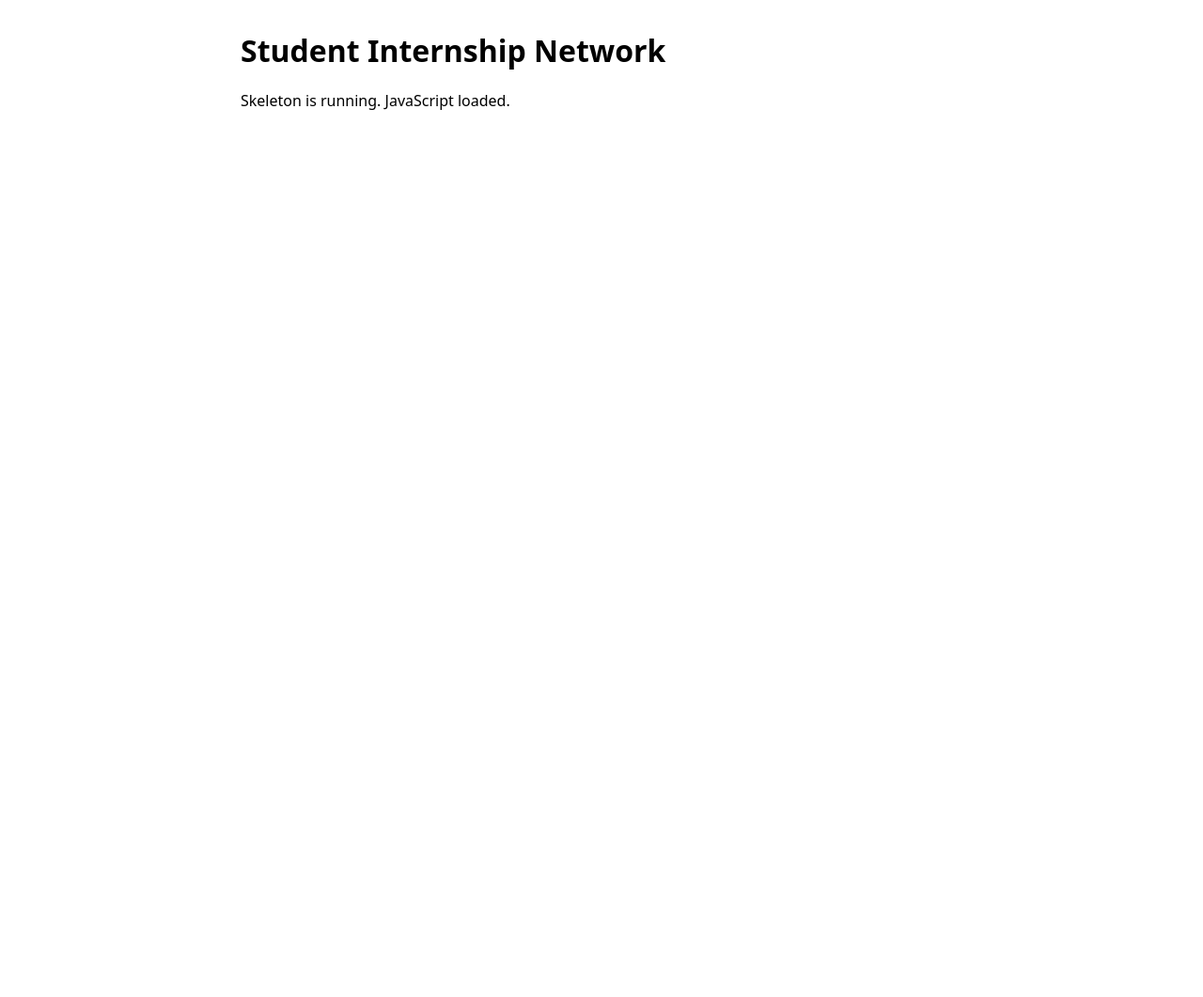
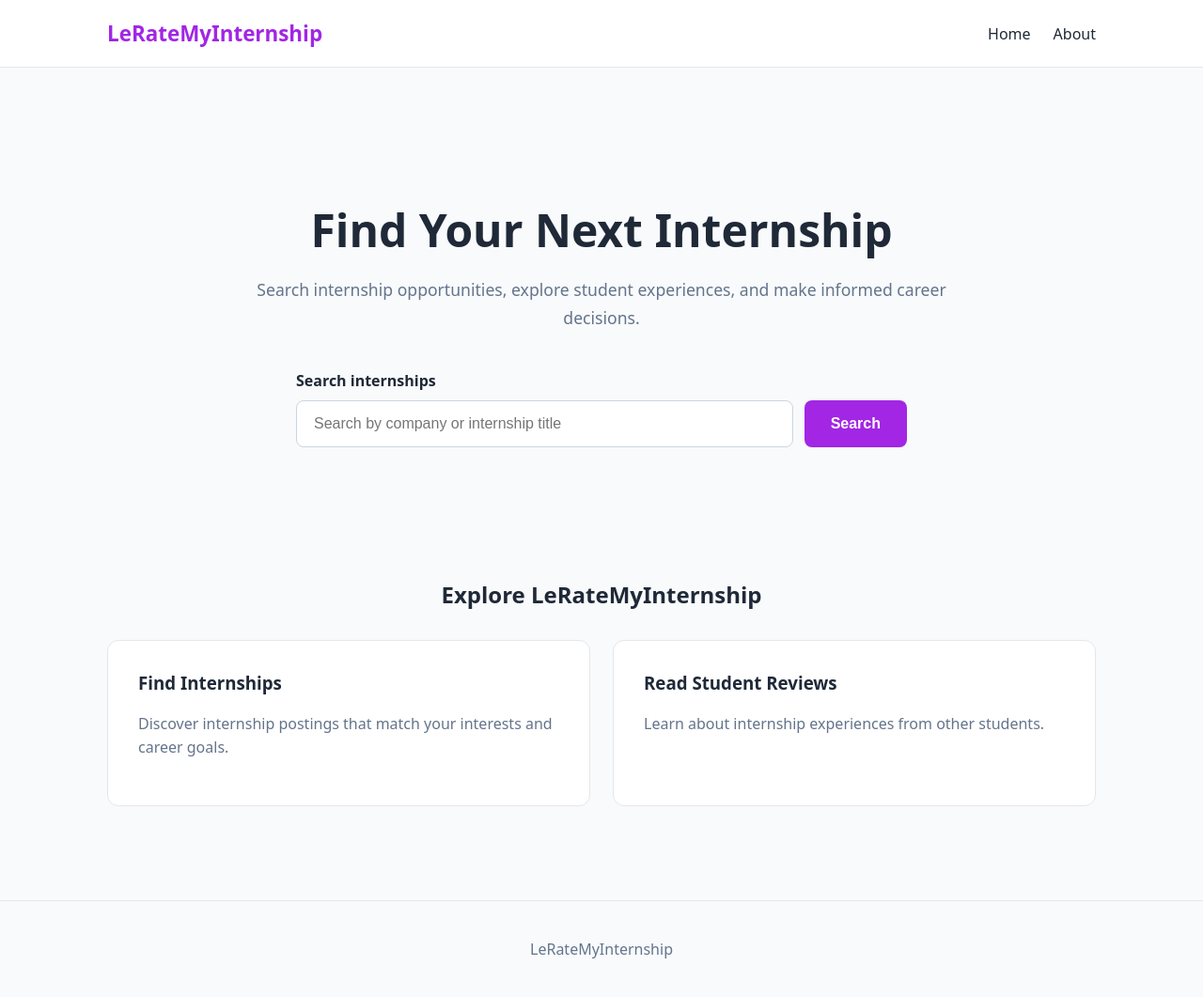
Before and after one commit to Revanik/LeRateMyInternship, a Spring Boot app: page / in a window 1280 px wide. Shown: the whole page at 94% size. Before the commit the page ends 117 px from the top, so only its background shows below. Run offline with Spring Boot 4, Linux system fonts and the light colour scheme.

Commit message:
feature: implement Thymeleaf homepage layout/styling

```diff
--- a/src/main/java/internshipnetwork/common/HomeController.java
+++ b/src/main/java/internshipnetwork/common/HomeController.java
@@ -10,7 +10,7 @@ public class HomeController {
 
     @GetMapping("/")
     public String home(Model model) {
-        model.addAttribute("appName", "Student Internship Network");
+        model.addAttribute("appName", "LeRateMyInternship");
         return "home";
     }
 }
--- a/src/main/resources/static/css/main.css
+++ b/src/main/resources/static/css/main.css
@@ -1 +1,187 @@
-body { font-family: system-ui, sans-serif; margin: 2rem auto; max-width: 48rem; padding: 0 1rem; }
+
+/* General Styling */
+* {
+    box-sizing: border-box;
+}
+
+body {
+    margin: 0;
+    font-family: system-ui, -apple-system, sans-serif;
+    color: #1f2937;
+    background-color: #f8fafc;
+}
+
+a {
+    color: inherit;
+    text-decoration: none;
+}
+
+/* Navigation Bar*/
+.site-header {
+    background-color: white;
+    border-bottom: 1px solid #e5e7eb;
+}
+
+.navbar {
+    max-width: 1100px;
+    margin: 0 auto;
+    padding: 20px 24px;
+    display: flex;
+    justify-content: space-between;
+    align-items: center;
+}
+
+.logo {
+    font-size: 1.4rem;
+    font-weight: 700;
+    color: #a226e4;
+}
+
+.nav-links {
+    display: flex;
+    gap: 24px;
+}
+
+.nav-links a:hover {
+    color: #a226e4;
+}
+
+/* Homepage Intro */
+.intro {
+    max-width: 850px;
+    margin: 0 auto;
+    padding: 100px 24px 80px;
+    text-align: center;
+}
+
+.intro h1 {
+    font-size: clamp(2rem, 5vw, 3rem);
+    margin-bottom: 16px;
+}
+
+.intro p {
+    font-size: 1.1rem;
+    color: #64748b;
+    line-height: 1.7;
+    margin-bottom: 40px;
+}
+
+/* Search form */
+.search-form {
+    max-width: 650px;
+    margin: 0 auto;
+    text-align: left;
+}
+
+.search-form label {
+    display: block;
+    margin-bottom: 10px;
+    font-weight: 600;
+}
+
+.search-controls {
+    display: flex;
+    gap: 12px;
+}
+
+.search-controls input {
+    flex: 1;
+    min-width: 0;
+    padding: 15px 18px;
+    border: 1px solid #cbd5e1;
+    border-radius: 8px;
+    font-size: 1rem;
+}
+
+.search-controls input:focus {
+    outline: 2px solid #a226e4;
+    outline-offset: 2px;
+}
+
+.search-controls button {
+    padding: 15px 28px;
+    border: none;
+    border-radius: 8px;
+    background-color: #a226e4;
+    color: white;
+    font-size: 1rem;
+    font-weight: 600;
+    cursor: pointer;
+}
+
+.search-controls button:hover {
+    background-color: #932acc;
+}
+
+/* Feature section */
+.features {
+    max-width: 1100px;
+    margin: 0 auto;
+    padding: 40px 24px 100px;
+}
+
+.features h2 {
+    text-align: center;
+    margin-bottom: 32px;
+}
+
+.feature-grid {
+    display: grid;
+    grid-template-columns: repeat(2, minmax(0, 1fr));
+    gap: 24px;
+}
+
+.feature-card {
+    padding: 32px;
+    background-color: white;
+    border: 1px solid #e5e7eb;
+    border-radius: 12px;
+}
+
+.feature-card h3 {
+    margin-top: 0;
+}
+
+.feature-card p {
+    color: #64748b;
+    line-height: 1.6;
+}
+
+/* Footer */
+.site-footer {
+    padding: 24px;
+    border-top: 1px solid #e5e7eb;
+    text-align: center;
+    color: #64748b;
+}
+
+/* Dynamic-ness */
+@media (max-width: 600px) {
+    .navbar {
+        padding: 16px;
+    }
+
+    .logo {
+        font-size: 1.1rem;
+    }
+
+    .nav-links {
+        gap: 12px;
+    }
+
+    .intro {
+        padding: 70px 16px 50px;
+    }
+
+    .search-controls {
+        flex-direction: column;
+    }
+
+    .search-controls button {
+        width: 100%;
+    }
+
+    .feature-grid {
+        grid-template-columns: 1fr;
+    }
+}
--- a/src/main/resources/static/js/main.js
+++ b/src/main/resources/static/js/main.js
@@ -1,4 +1,3 @@
 document.addEventListener('DOMContentLoaded', () => {
-  const el = document.getElementById('js-status');
-  if (el) el.textContent = 'JavaScript loaded.';
+    console.log('LeRateMyInternship homepage loaded.');
 });
--- a/src/main/resources/templates/home.html
+++ b/src/main/resources/templates/home.html
@@ -1,10 +1,70 @@
 <!DOCTYPE html>
-<html xmlns:th="http://www.thymeleaf.org">
+<html lang="en" xmlns:th="http://www.thymeleaf.org">
 <head th:replace="~{fragments/layout :: head(${appName})}"></head>
+
 <body>
-  <main>
-    <h1 th:text="${appName}">Student Internship Network</h1>
-    <p>Skeleton is running. <span id="js-status">JavaScript not loaded.</span></p>
-  </main>
+    <header class="site-header">
+        <nav class="navbar" aria-label="Main navigation">
+            <a class="logo" th:href="@{/}">LeRateMyInternship</a>
+
+            <div class="nav-links">
+                <a th:href="@{/}">Home</a>
+                <a href="#about">About</a>
+            </div>
+        </nav>
+    </header>
+
+    <main>
+        <section class="intro">
+            <h1>Find Your Next Internship</h1>
+            <p>
+                Search internship opportunities, explore student
+                experiences, and make informed career decisions.
+            </p>
+
+            <form class="search-form"
+                  th:action="@{/internships/search}"
+                  method="get">
+                <label for="search-input">Search internships</label>
+
+                <div class="search-controls">
+                    <input
+                        type="search"
+                        id="search-input"
+                        name="q"
+                        placeholder="Search by company or internship title"
+                        required
+                    >
+                    <button type="submit">Search</button>
+                </div>
+            </form>
+        </section>
+
+        <section class="features" id="about">
+            <h2>Explore LeRateMyInternship</h2>
+
+            <div class="feature-grid">
+                <article class="feature-card">
+                    <h3>Find Internships</h3>
+                    <p>
+                        Discover internship postings that match
+                        your interests and career goals.
+                    </p>
+                </article>
+
+                <article class="feature-card">
+                    <h3>Read Student Reviews</h3>
+                    <p>
+                        Learn about internship experiences
+                        from other students.
+                    </p>
+                </article>
+            </div>
+        </section>
+    </main>
+
+    <footer class="site-footer">
+        <p>LeRateMyInternship</p>
+    </footer>
 </body>
 </html>
```
